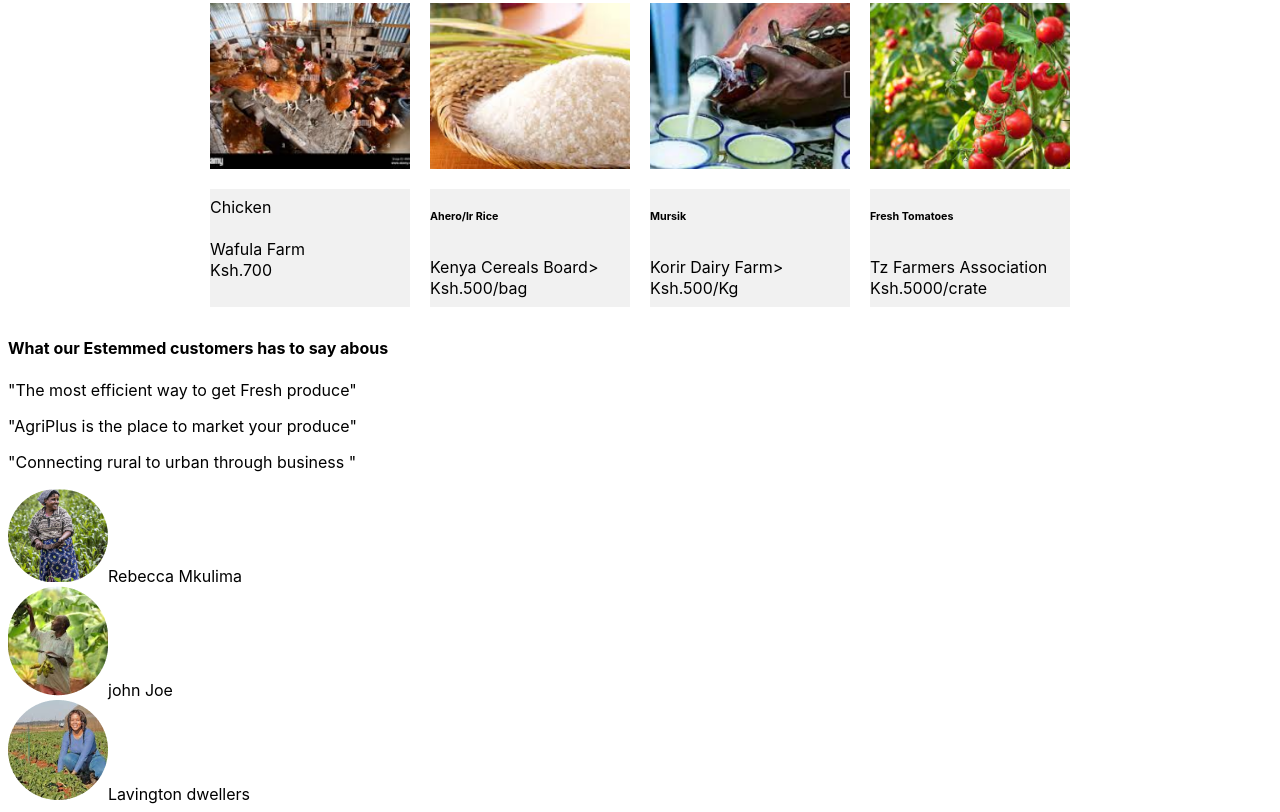
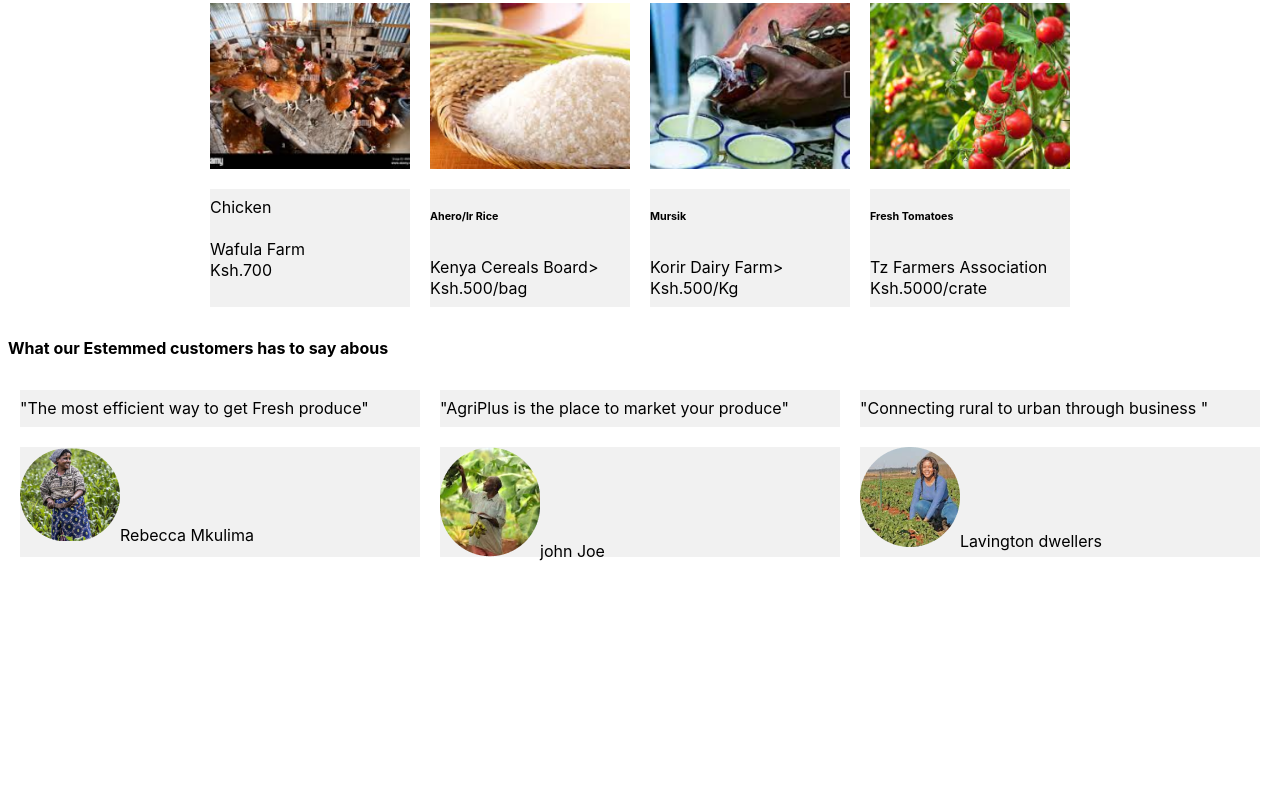
Before and after one commit to mbuguamary/AgriPlus_Website, a plain HTML site: page index.html in a window 1280 px wide. Shown: the part 554-1366 px from the top of the page. After the commit the page ends 1129 px from the top, so only its background shows below. Drawn offline with Linux system fonts and the light colour scheme.

Commit message:
This commits add styles for the flex container 7 and custmers

```diff
--- a/assets/css/style.css
+++ b/assets/css/style.css
@@ -84,3 +84,29 @@ font-family: Poppins, Inter ;
   line-height: 5px;
 
 }
+.flexcontainer7{
+  display: flex;
+  flex-direction:row;
+  justify-content: center;
+  background-color:white;
+}
+.flexcontainer7> div {
+  background-color: #f1f1f1;
+  width: 400px;
+  margin: 10px;
+  line-height: 5px;
+
+}
+.flexcontainerimage{
+  display: flex;
+  flex-direction:row;
+  justify-content: center;
+  background-color:white;
+}
+.flexcontainerimage div {
+  background-color: #f1f1f1;
+  width: 400px;
+  margin: 10px;
+  line-height: 5px;
+
+}
```
